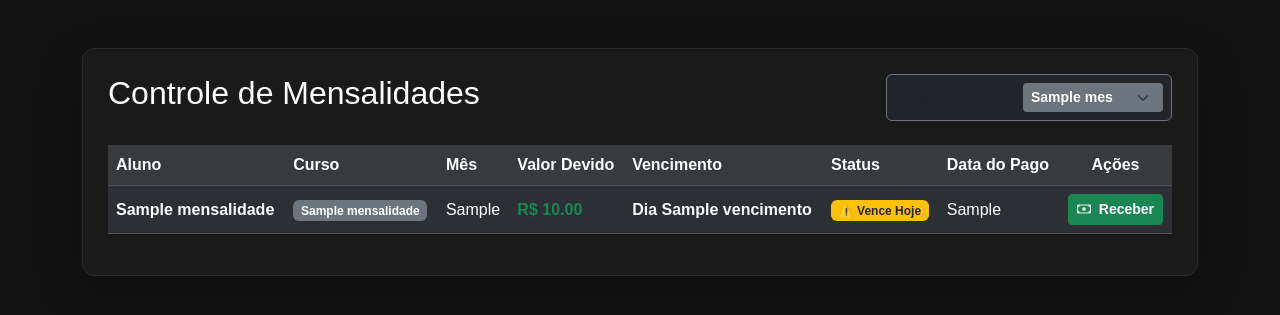
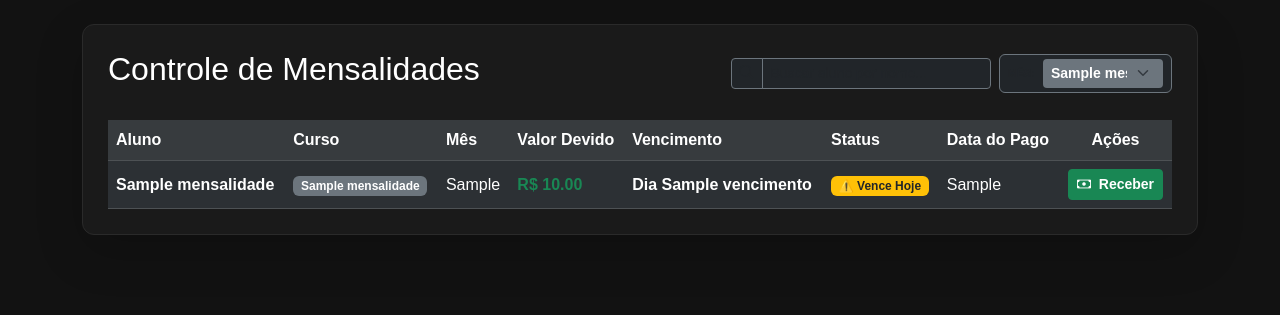
Before and after one commit to brunomoura88/music-school-manager, a Flask app: template templates/financeiro.html in a window 1280 px wide. Shown: the part 57-372 px from the top of the page. Run offline with Flask 3, Linux system fonts and the light colour scheme; the template is opened without the code that fills it: most values are stand-ins (such as "Sample title", 1, 10 or a date in 2020); some libraries are stand-ins or nearby versions.

Commit message:
Update financeiro.html

```diff
--- a/templates/financeiro.html
+++ b/templates/financeiro.html
@@ -31,89 +31,94 @@
       .table {
         color: white;
       }
-      .bg-bordor {
-        background-color: #800020;
-        color: white;
+      /* CARDS DE RELATÓRIO */
+      .card-faturamento {
+        background-color: #222222;
+        border: 1px solid #333333;
+        border-radius: 8px;
+        padding: 15px;
       }
     </style>
   </head>
   <body>
-    <nav
-      class="navbar navbar-dark bg-dark border-bottom border-secondary px-4 py-2"
-    >
-      <span class="navbar-brand fw-bold text-danger"
-        >ESTÚDIO A - FINANCEIRO</span
-      >
+    <nav class="navbar navbar-dark bg-dark border-bottom border-secondary px-4 py-2">
+      <span class="navbar-brand fw-bold text-danger">ESTÚDIO A - FINANCEIRO</span>
       <a href="/dashboard" class="btn btn-outline-light">Voltar ao Painel</a>
     </nav>
 
-    <div class="container mt-5">
+    <div class="container mt-4">
+
+      {% if pode_ver_relatorio %}
+      <div class="row mb-4">
+        <div class="col-12 col-md-4 mb-2">
+          <div class="card-faturamento border-start border-success border-4">
+            <small class="text-muted text-uppercase fw-bold" style="font-size: 11px;">Entradas Recebidas</small>
+            <h3 class="text-success fw-bold m-0 mt-1">R$ {{ "%.2f"|format(total_recebido) }}</h3>
+          </div>
+        </div>
+        <div class="col-12 col-md-4 mb-2">
+          <div class="card-faturamento border-start border-info border-4">
+            <small class="text-muted text-uppercase fw-bold" style="font-size: 11px;">Previsão (No Prazo)</small>
+            <h3 class="text-info fw-bold m-0 mt-1">R$ {{ "%.2f"|format(total_no_prazo) }}</h3>
+          </div>
+        </div>
+        <div class="col-12 col-md-4 mb-2">
+          <div class="card-faturamento border-start border-danger border-4">
+            <small class="text-muted text-uppercase fw-bold" style="font-size: 11px;">Inadimplência (Atrasados)</small>
+            <h3 class="text-danger fw-bold m-0 mt-1">R$ {{ "%.2f"|format(total_atrasado) }}</h3>
+          </div>
+        </div>
+      </div>
+      {% endif %}
+
       <div class="painel-financeiro shadow-lg">
-        <div
-          class="d-flex justify-content-between align-items-center mb-4 flex-wrap"
-        >
+        <div class="d-flex justify-content-between align-items-center mb-4 flex-wrap gap-3">
           <h2>Controle de Mensalidades</h2>
 
-          <form
-            action="/financeiro"
-            method="POST"
-            class="d-flex align-items-center bg-dark p-2 rounded border border-secondary"
-          >
-            <label
-              class="me-2 text-muted fw-bold text-uppercase small"
-              style="letter-spacing: 1px"
-              >Competência:</label
-            >
-            <select
-              name="competencia_filtro"
-              class="form-select form-select-sm bg-secondary text-white border-0 fw-bold"
-              onchange="this.form.submit()"
-              style="width: 140px; cursor: pointer"
-            >
-              {% for mes in meses_opcoes %}
-              <option
-                value="{{ mes }}"
-                {% if mes == competencia %} selected {% endif %}
-              >
-                {{ mes }}
-              </option>
-              {% endfor %}
-            </select>
-          </form>
+          <div class="d-flex align-items-center gap-2 flex-wrap">
+            <div class="input-group input-group-sm" style="width: 260px;">
+              <span class="input-group-text bg-dark border-secondary text-muted"><i class="bi bi-search"></i></span>
+              <input type="text" id="campoPesquisa" class="form-control bg-dark text-white border-secondary" placeholder="Buscar aluno por nome..." onkeyup="filtrarAlunos()">
+            </div>
+
+            <form action="/financeiro" method="POST" class="d-flex align-items-center bg-dark p-1 px-2 rounded border border-secondary">
+              <label class="me-2 text-muted fw-bold text-uppercase small m-0" style="font-size: 11px;">Mês:</label>
+              <select name="competencia_filtro" class="form-select form-select-sm bg-secondary text-white border-0 fw-bold" onchange="this.form.submit()" style="width: 120px; cursor: pointer">
+                {% for mes in meses_opcoes %}
+                <option value="{{ mes }}" {% if mes == competencia %} selected {% endif %}>{{ mes }}</option>
+                {% endfor %}
+              </select>
+            </form>
+          </div>
         </div>
 
         <div class="table-responsive">
-          <table
-            class="table table-dark table-striped table-hover align-middle"
-          >
+          <table class="table table-dark table-striped table-hover align-middle mb-0" id="tabelaFinanceiro">
             <thead>
               <tr class="table-active">
                 <th>Aluno</th>
                 <th>Curso</th>
                 <th>Mês</th>
                 <th>Valor Devido</th>
-                <th>Vencimento</th> <th>Status</th>
+                <th>Vencimento</th>
+                <th>Status</th>
                 <th>Data do Pago</th>
                 <th class="text-center">Ações</th>
               </tr>
             </thead>
             <tbody>
               {% if not mensalidades %}
-              <tr>
-                <td colspan="8" class="text-center text-muted py-4">
-                  Nenhuma movimentação para este mês ainda.
-                </td>
+              <tr id="linhaVazia">
+                <td colspan="8" class="text-center text-muted py-4">Nenhuma movimentação para este mês ainda.</td>
               </tr>
               {% endif %}
               {% for m in mensalidades %}
               <tr>
-                <td class="fw-bold">{{ m.aluno_nome }}</td>
+                <td class="fw-bold nome-aluno-col">{{ m.aluno_nome }}</td>
                 <td><span class="badge bg-secondary">{{ m.disciplina_nome if m.disciplina_nome else 'Geral' }}</span></td>
                 <td>{{ m.mes_competencia }}</td>
                 <td class="text-success fw-bold">R$ {{ "%.2f"|format(m.valor|float) }}</td>
-
-                <td class="fw-bold text-light">Dia {{ m.vencimento }}</td>
-
+                <td class="fw-bold text-light-50">Dia {{ m.vencimento }}</td>
                 <td>
                   {% if m.status_visual == 'Pago' %}
                     <span class="badge bg-success">✅ Pago</span>
@@ -125,13 +130,10 @@
                     <span class="badge bg-danger">🚨 Atrasado</span>
                   {% endif %}
                 </td>
-
                 <td>{{ m.data_pagamento if m.data_pagamento else '-' }}</td>
                 <td class="text-center">
                   {% if m.status_visual != 'Pago' %}
-                  <a href="/financeiro/pagar/{{ m.id }}" class="btn btn-sm btn-success fw-bold">
-                    <i class="bi bi-cash me-1"></i> Receber
-                  </a>
+                  <a href="/financeiro/pagar/{{ m.id }}" class="btn btn-sm btn-success fw-bold"><i class="bi bi-cash me-1"></i> Receber</a>
                   {% else %}
                   <button class="btn btn-sm btn-outline-secondary" disabled>✔ Concluído</button>
                   {% endif %}
@@ -143,5 +145,29 @@
         </div>
       </div>
     </div>
+
+    <script>
+      function filtrarAlunos() {
+        var input = document.getElementById("campoPesquisa");
+        var filtro = input.value.toUpperCase();
+        var tabela = document.getElementById("tabelaFinanceiro");
+        var linhas = tabela.getElementsByTagName("tbody")[0].getElementsByTagName("tr");
+
+        for (var i = 0; i < linhas.length; i++) {
+          // Ignora a linha de aviso caso a tabela esteja vazia
+          if (linhas[i].id === "linhaVazia") continue;
+
+          var colunaNome = linhas[i].getElementsByClassName("nome-aluno-col")[0];
+          if (colunaNome) {
+            var textoNome = colunaNome.textContent || colunaNome.innerText;
+            if (textoNome.toUpperCase().indexOf(filtro) > -1) {
+              linhas[i].style.display = "";
+            } else {
+              linhas[i].style.display = "none";
+            }
+          }
+        }
+      }
+    </script>
   </body>
 </html>
```
